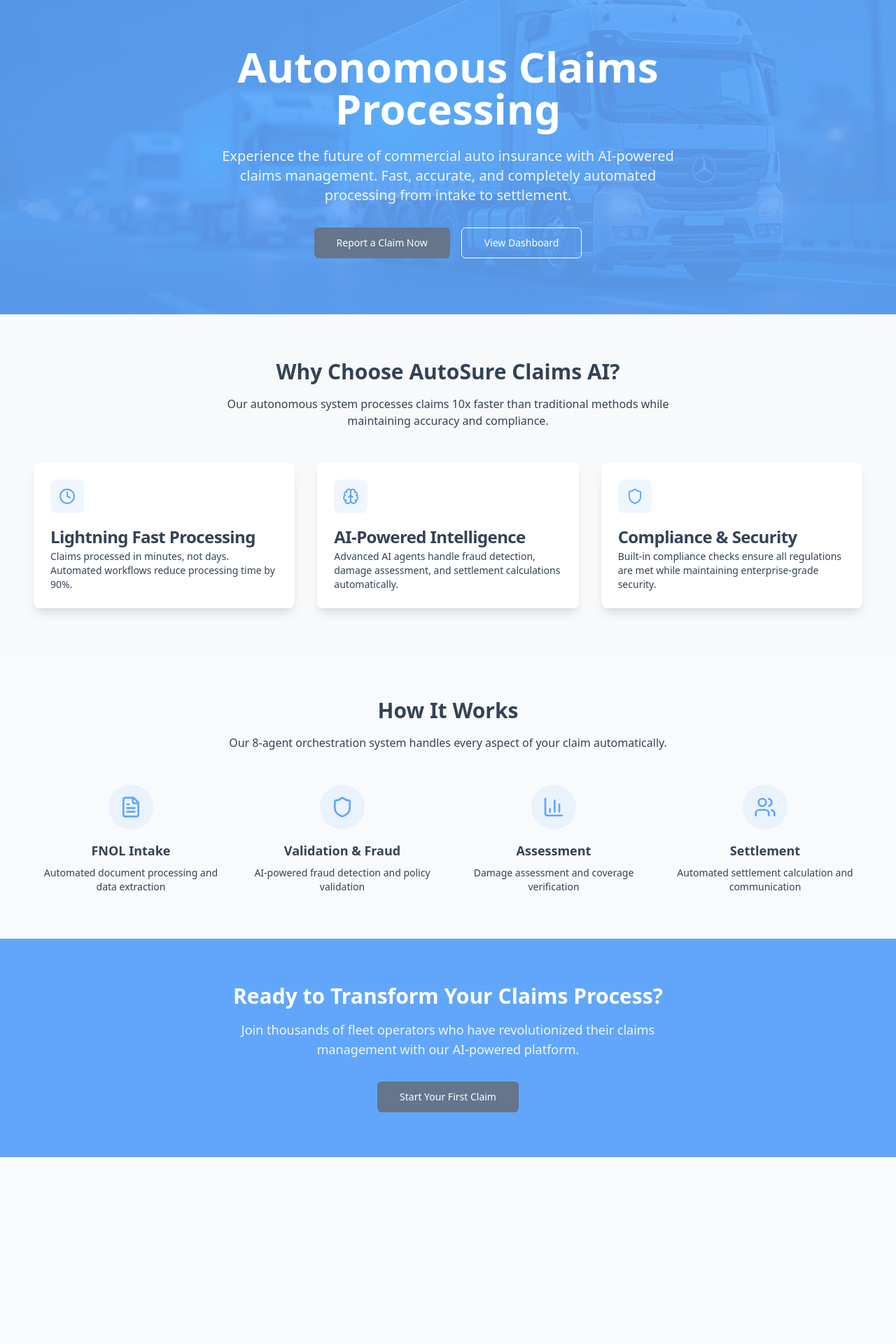
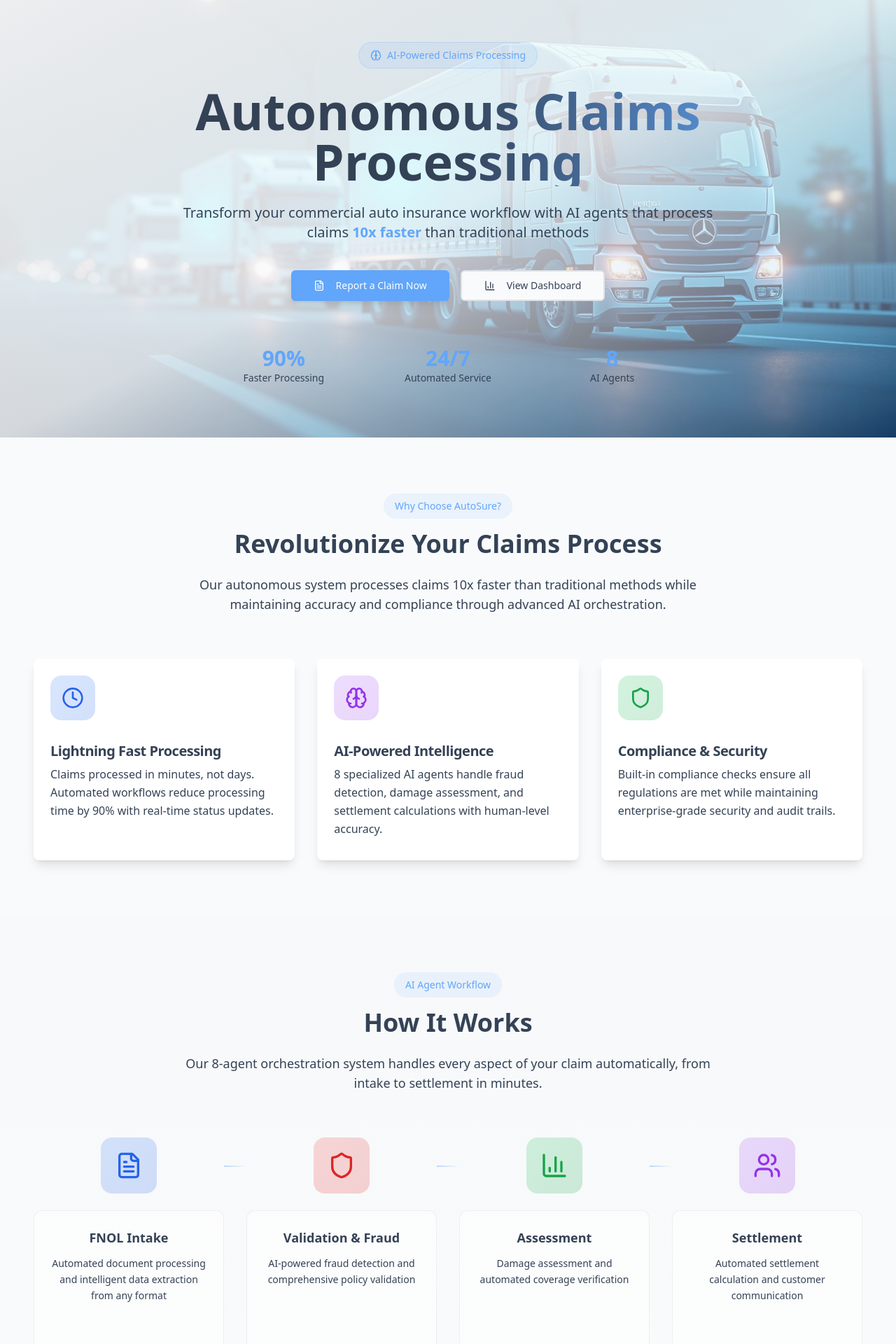
Before and after one commit to gshafd/fleet-ai-adjust, a React (Vite) app: page / in a window 1280 px wide. Shown: the part 80-2000 px from the top of the page at 70% size. Before the commit the page ends 1733 px from the top, so only its background shows below. Built offline with nearby package versions, Linux system fonts and the light colour scheme.

Commit message:
Refactor homepage UI
Update homepage to a more modern and visually appealing design, reducing the prominence of the blue hero image.

```diff
--- a/src/pages/Home.tsx
+++ b/src/pages/Home.tsx
@@ -11,75 +11,112 @@ export default function Home() {
       <Header />
 
       {/* Hero Section */}
-      <section
-        className="relative py-20 px-4 bg-cover bg-center bg-no-repeat"
-        style={{ backgroundImage: `url(${heroImage})` }}
-      >
-        <div className="absolute inset-0 bg-primary/90"></div>
+      <section className="relative min-h-[80vh] flex items-center px-4 overflow-hidden">
+        {/* Background with subtle overlay */}
+        <div
+          className="absolute inset-0 bg-cover bg-center bg-no-repeat"
+          style={{ backgroundImage: `url(${heroImage})` }}
+        ></div>
+        <div className="absolute inset-0 bg-gradient-to-br from-background/95 via-background/85 to-primary/20"></div>
+
+        {/* Content */}
         <div className="container mx-auto text-center relative z-10">
-          <div className="max-w-4xl mx-auto">
-            <h1 className="text-5xl md:text-6xl font-bold mb-6 text-primary-foreground">
+          <div className="max-w-5xl mx-auto animate-fade-in">
+            <div className="inline-flex items-center gap-2 bg-primary/10 text-primary px-4 py-2 rounded-full text-sm font-medium mb-6 border border-primary/20">
+              <Brain className="w-4 h-4" />
+              AI-Powered Claims Processing
+            </div>
+            <h1 className="text-4xl md:text-7xl font-bold mb-6 bg-gradient-to-r from-foreground via-foreground to-primary bg-clip-text text-transparent leading-tight">
               Autonomous Claims Processing
             </h1>
-            <p className="text-xl text-primary-foreground/90 mb-8 max-w-2xl mx-auto">
-              Experience the future of commercial auto insurance with AI-powered claims management.
-              Fast, accurate, and completely automated processing from intake to settlement.
+            <p className="text-lg md:text-xl text-muted-foreground mb-10 max-w-3xl mx-auto leading-relaxed">
+              Transform your commercial auto insurance workflow with AI agents that process claims
+              <span className="text-primary font-semibold"> 10x faster</span> than traditional methods
             </p>
-            <div className="flex flex-col sm:flex-row gap-4 justify-center">
-              <Button size="lg" variant="secondary" asChild>
-                <Link to="/report-claim">Report a Claim Now</Link>
+            <div className="flex flex-col sm:flex-row gap-4 justify-center items-center">
+              <Button size="lg" className="bg-gradient-to-r from-primary to-primary/80 hover:from-primary/90 hover:to-primary/70 text-primary-foreground shadow-lg hover-scale" asChild>
+                <Link to="/report-claim">
+                  <FileText className="w-5 h-5 mr-2" />
+                  Report a Claim Now
+                </Link>
               </Button>
-              <Button size="lg" variant="outline" asChild className="bg-transparent border-primary-foreground text-primary-foreground hover:bg-primary-foreground hover:text-primary">
-                <Link to="/dashboard">View Dashboard</Link>
+              <Button size="lg" variant="outline" className="border-2 hover:bg-muted/50 hover-scale" asChild>
+                <Link to="/dashboard">
+                  <BarChart3 className="w-5 h-5 mr-2" />
+                  View Dashboard
+                </Link>
               </Button>
+            </div>
+
+            {/* Stats */}
+            <div className="mt-16 grid grid-cols-3 gap-8 max-w-2xl mx-auto">
+              <div className="text-center">
+                <div className="text-2xl md:text-3xl font-bold text-primary">90%</div>
+                <div className="text-sm text-muted-foreground">Faster Processing</div>
+              </div>
+              <div className="text-center">
+                <div className="text-2xl md:text-3xl font-bold text-primary">24/7</div>
+                <div className="text-sm text-muted-foreground">Automated Service</div>
+              </div>
+              <div className="text-center">
+                <div className="text-2xl md:text-3xl font-bold text-primary">8</div>
+                <div className="text-sm text-muted-foreground">AI Agents</div>
+              </div>
             </div>
           </div>
         </div>
       </section>
 
       {/* Features Section */}
-      <section className="py-16 px-4 bg-muted/30">
+      <section className="py-20 px-4">
         <div className="container mx-auto">
-          <div className="text-center mb-12">
-            <h2 className="text-3xl font-bold mb-4">Why Choose AutoSure Claims AI?</h2>
-            <p className="text-muted-foreground max-w-2xl mx-auto">
-              Our autonomous system processes claims 10x faster than traditional methods while maintaining accuracy and compliance.
+          <div className="text-center mb-16">
+            <div className="inline-flex items-center gap-2 bg-primary/10 text-primary px-4 py-2 rounded-full text-sm font-medium mb-4">
+              Why Choose AutoSure?
+            </div>
+            <h2 className="text-3xl md:text-4xl font-bold mb-6">Revolutionize Your Claims Process</h2>
+            <p className="text-muted-foreground max-w-3xl mx-auto text-lg">
+              Our autonomous system processes claims 10x faster than traditional methods while maintaining
+              accuracy and compliance through advanced AI orchestration.
             </p>
           </div>
 
           <div className="grid md:grid-cols-3 gap-8">
-            <Card className="border-none shadow-lg">
-              <CardHeader>
-                <div className="w-12 h-12 bg-primary/10 rounded-lg flex items-center justify-center mb-4">
-                  <Clock className="w-6 h-6 text-primary" />
+            <Card className="group border-0 shadow-lg hover:shadow-xl transition-all duration-300 hover-scale bg-gradient-to-br from-card to-card/50">
+              <CardHeader className="pb-8">
+                <div className="w-16 h-16 bg-gradient-to-br from-blue-500/20 to-blue-600/20 rounded-2xl flex items-center justify-center mb-6 group-hover:from-blue-500/30 group-hover:to-blue-600/30 transition-all duration-300">
+                  <Clock className="w-8 h-8 text-blue-600" />
                 </div>
-                <CardTitle>Lightning Fast Processing</CardTitle>
-                <CardDescription>
-                  Claims processed in minutes, not days. Automated workflows reduce processing time by 90%.
+                <CardTitle className="text-xl mb-3">Lightning Fast Processing</CardTitle>
+                <CardDescription className="text-base leading-relaxed">
+                  Claims processed in minutes, not days. Automated workflows reduce processing time by 90%
+                  with real-time status updates.
                 </CardDescription>
               </CardHeader>
             </Card>
 
-            <Card className="border-none shadow-lg">
-              <CardHeader>
-                <div className="w-12 h-12 bg-primary/10 rounded-lg flex items-center justify-center mb-4">
-                  <Brain className="w-6 h-6 text-primary" />
+            <Card className="group border-0 shadow-lg hover:shadow-xl transition-all duration-300 hover-scale bg-gradient-to-br from-card to-card/50">
+              <CardHeader className="pb-8">
+                <div className="w-16 h-16 bg-gradient-to-br from-purple-500/20 to-purple-600/20 rounded-2xl flex items-center justify-center mb-6 group-hover:from-purple-500/30 group-hover:to-purple-600/30 transition-all duration-300">
+                  <Brain className="w-8 h-8 text-purple-600" />
                 </div>
-                <CardTitle>AI-Powered Intelligence</CardTitle>
-                <CardDescription>
-                  Advanced AI agents handle fraud detection, damage assessment, and settlement calculations automatically.
+                <CardTitle className="text-xl mb-3">AI-Powered Intelligence</CardTitle>
+                <CardDescription className="text-base leading-relaxed">
+                  8 specialized AI agents handle fraud detection, damage assessment, and settlement calculations
+                  with human-level accuracy.
                 </CardDescription>
               </CardHeader>
             </Card>
 
-            <Card className="border-none shadow-lg">
-              <CardHeader>
-                <div className="w-12 h-12 bg-primary/10 rounded-lg flex items-center justify-center mb-4">
-                  <Shield className="w-6 h-6 text-primary" />
+            <Card className="group border-0 shadow-lg hover:shadow-xl transition-all duration-300 hover-scale bg-gradient-to-br from-card to-card/50">
+              <CardHeader className="pb-8">
+                <div className="w-16 h-16 bg-gradient-to-br from-green-500/20 to-green-600/20 rounded-2xl flex items-center justify-center mb-6 group-hover:from-green-500/30 group-hover:to-green-600/30 transition-all duration-300">
+                  <Shield className="w-8 h-8 text-green-600" />
                 </div>
-                <CardTitle>Compliance & Security</CardTitle>
-                <CardDescription>
-                  Built-in compliance checks ensure all regulations are met while maintaining enterprise-grade security.
+                <CardTitle className="text-xl mb-3">Compliance & Security</CardTitle>
+                <CardDescription className="text-base leading-relaxed">
+                  Built-in compliance checks ensure all regulations are met while maintaining enterprise-grade
+                  security and audit trails.
                 </CardDescription>
               </CardHeader>
             </Card>
@@ -88,28 +125,39 @@ export default function Home() {
       </section>
 
       {/* Process Overview */}
-      <section className="py-16 px-4">
+      <section className="py-20 px-4 bg-gradient-to-b from-muted/30 to-background">
         <div className="container mx-auto">
-          <div className="text-center mb-12">
-            <h2 className="text-3xl font-bold mb-4">How It Works</h2>
-            <p className="text-muted-foreground max-w-2xl mx-auto">
-              Our 8-agent orchestration system handles every aspect of your claim automatically.
+          <div className="text-center mb-16">
+            <div className="inline-flex items-center gap-2 bg-primary/10 text-primary px-4 py-2 rounded-full text-sm font-medium mb-4">
+              AI Agent Workflow
+            </div>
+            <h2 className="text-3xl md:text-4xl font-bold mb-6">How It Works</h2>
+            <p className="text-muted-foreground max-w-3xl mx-auto text-lg">
+              Our 8-agent orchestration system handles every aspect of your claim automatically,
+              from intake to settlement in minutes.
             </p>
           </div>
 
-          <div className="grid md:grid-cols-4 gap-6">
+          <div className="grid md:grid-cols-4 gap-8">
             {[
-              { icon: FileText, title: "FNOL Intake", desc: "Automated document processing and data extraction" },
-              { icon: Shield, title: "Validation & Fraud", desc: "AI-powered fraud detection and policy validation" },
-              { icon: BarChart3, title: "Assessment", desc: "Damage assessment and coverage verification" },
-              { icon: Users, title: "Settlement", desc: "Automated settlement calculation and communication" },
+              { icon: FileText, title: "FNOL Intake", desc: "Automated document processing and intelligent data extraction from any format", color: "from-blue-500/20 to-blue-600/20", iconColor: "text-blue-600" },
+              { icon: Shield, title: "Validation & Fraud", desc: "AI-powered fraud detection and comprehensive policy validation", color: "from-red-500/20 to-red-600/20", iconColor: "text-red-600" },
+              { icon: BarChart3, title: "Assessment", desc: "Damage assessment and automated coverage verification", color: "from-green-500/20 to-green-600/20", iconColor: "text-green-600" },
+              { icon: Users, title: "Settlement", desc: "Automated settlement calculation and customer communication", color: "from-purple-500/20 to-purple-600/20", iconColor: "text-purple-600" },
             ].map((step, index) => (
-              <div key={index} className="text-center">
-                <div className="w-16 h-16 bg-primary/10 rounded-full flex items-center justify-center mx-auto mb-4">
-                  <step.icon className="w-8 h-8 text-primary" />
+              <div key={index} className="text-center group hover-scale">
+                <div className="relative mb-6">
+                  <div className={`w-20 h-20 bg-gradient-to-br ${step.color} rounded-2xl flex items-center justify-center mx-auto group-hover:shadow-lg transition-all duration-300`}>
+                    <step.icon className={`w-10 h-10 ${step.iconColor}`} />
+                  </div>
+                  {index < 3 && (
+                    <div className="hidden md:block absolute top-10 left-full w-8 h-0.5 bg-gradient-to-r from-primary/40 to-transparent"></div>
+                  )}
                 </div>
-                <h3 className="text-lg font-semibold mb-2">{step.title}</h3>
-                <p className="text-sm text-muted-foreground">{step.desc}</p>
+                <div className="bg-card/50 rounded-xl p-6 h-full border border-border/50">
+                  <h3 className="text-lg font-semibold mb-3 text-foreground">{step.title}</h3>
+                  <p className="text-sm text-muted-foreground leading-relaxed">{step.desc}</p>
+                </div>
               </div>
             ))}
           </div>
@@ -117,15 +165,46 @@ export default function Home() {
       </section>
 
       {/* CTA Section */}
-      <section className="py-16 px-4 bg-primary text-primary-foreground">
-        <div className="container mx-auto text-center">
-          <h2 className="text-3xl font-bold mb-4">Ready to Transform Your Claims Process?</h2>
-          <p className="text-lg mb-8 opacity-90 max-w-2xl mx-auto">
-            Join thousands of fleet operators who have revolutionized their claims management with our AI-powered platform.
-          </p>
-          <Button size="lg" variant="secondary" asChild>
-            <Link to="/report-claim">Start Your First Claim</Link>
-          </Button>
+      <section className="py-20 px-4 bg-gradient-to-br from-primary via-primary to-primary/80 text-primary-foreground relative overflow-hidden">
+        <div className="absolute inset-0 opacity-10">
+          <div className="absolute inset-0 bg-gradient-to-r from-transparent via-primary-foreground/5 to-transparent"></div>
+        </div>
+        <div className="container mx-auto text-center relative z-10">
+          <div className="max-w-4xl mx-auto">
+            <h2 className="text-3xl md:text-5xl font-bold mb-6 leading-tight">
+              Ready to Transform Your Claims Process?
+            </h2>
+            <p className="text-lg md:text-xl mb-10 opacity-90 max-w-3xl mx-auto leading-relaxed">
+              Join thousands of fleet operators who have revolutionized their claims management
+              with our AI-powered platform. Experience the future today.
+            </p>
+            <div className="flex flex-col sm:flex-row gap-4 justify-center items-center">
+              <Button size="lg" variant="secondary" className="bg-primary-foreground text-primary hover:bg-primary-foreground/90 shadow-lg hover-scale" asChild>
+                <Link to="/report-claim">
+                  <FileText className="w-5 h-5 mr-2" />
+                  Start Your First Claim
+                </Link>
+              </Button>
+              <Button size="lg" variant="outline" className="border-2 border-primary-foreground/30 text-primary-foreground hover:bg-primary-foreground/10 hover-scale" asChild>
+                <Link to="/dashboard">
+                  <BarChart3 className="w-5 h-5 mr-2" />
+                  View Live Demo
+                </Link>
+              </Button>
+            </div>
+
+            {/* Trust indicators */}
+            <div className="mt-12 pt-8 border-t border-primary-foreground/20">
+              <p className="text-sm opacity-75 mb-4">Trusted by leading insurance companies</p>
+              <div className="flex justify-center items-center gap-8 opacity-60">
+                <div className="text-sm font-medium">Enterprise Grade Security</div>
+                <div className="w-1 h-1 bg-primary-foreground/40 rounded-full"></div>
+                <div className="text-sm font-medium">SOC 2 Compliant</div>
+                <div className="w-1 h-1 bg-primary-foreground/40 rounded-full"></div>
+                <div className="text-sm font-medium">99.9% Uptime</div>
+              </div>
+            </div>
+          </div>
         </div>
       </section>
     </div>
```
